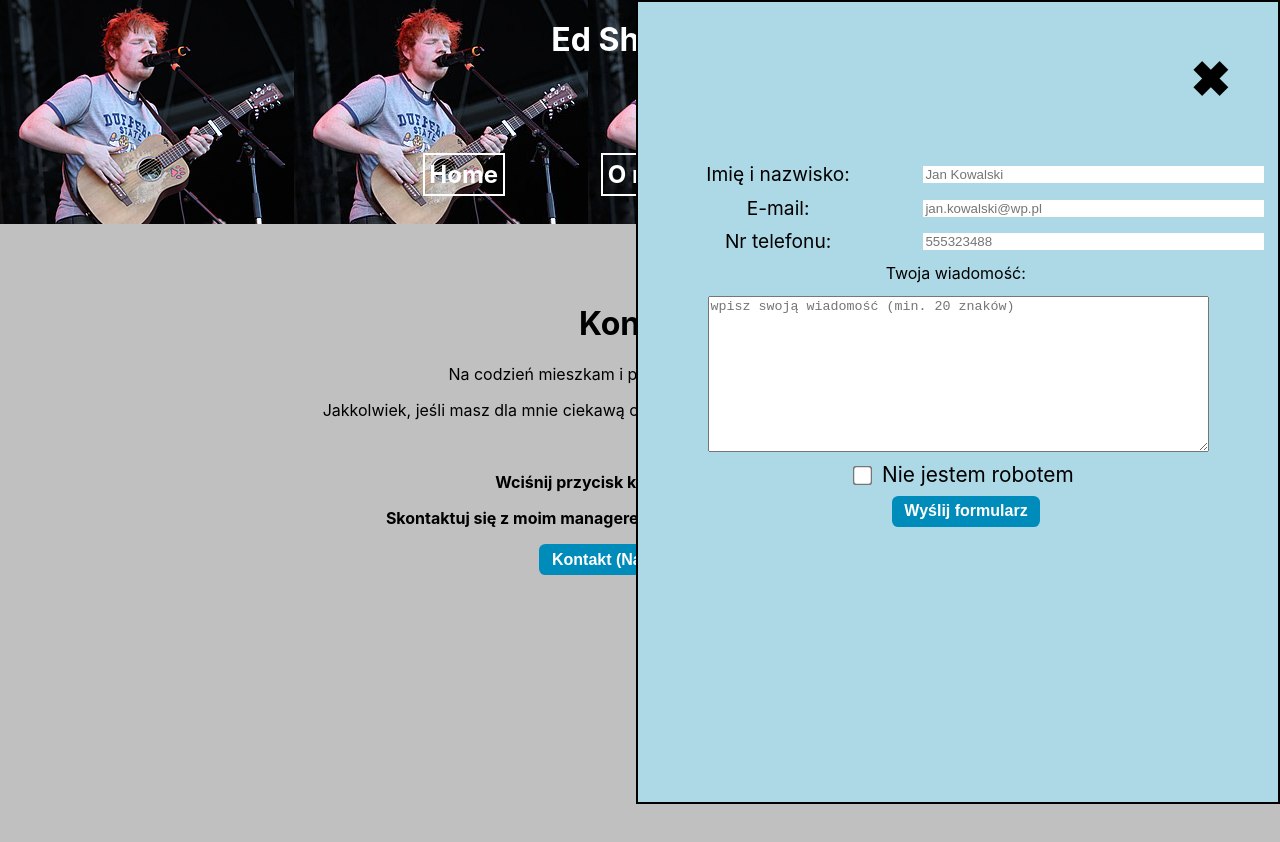
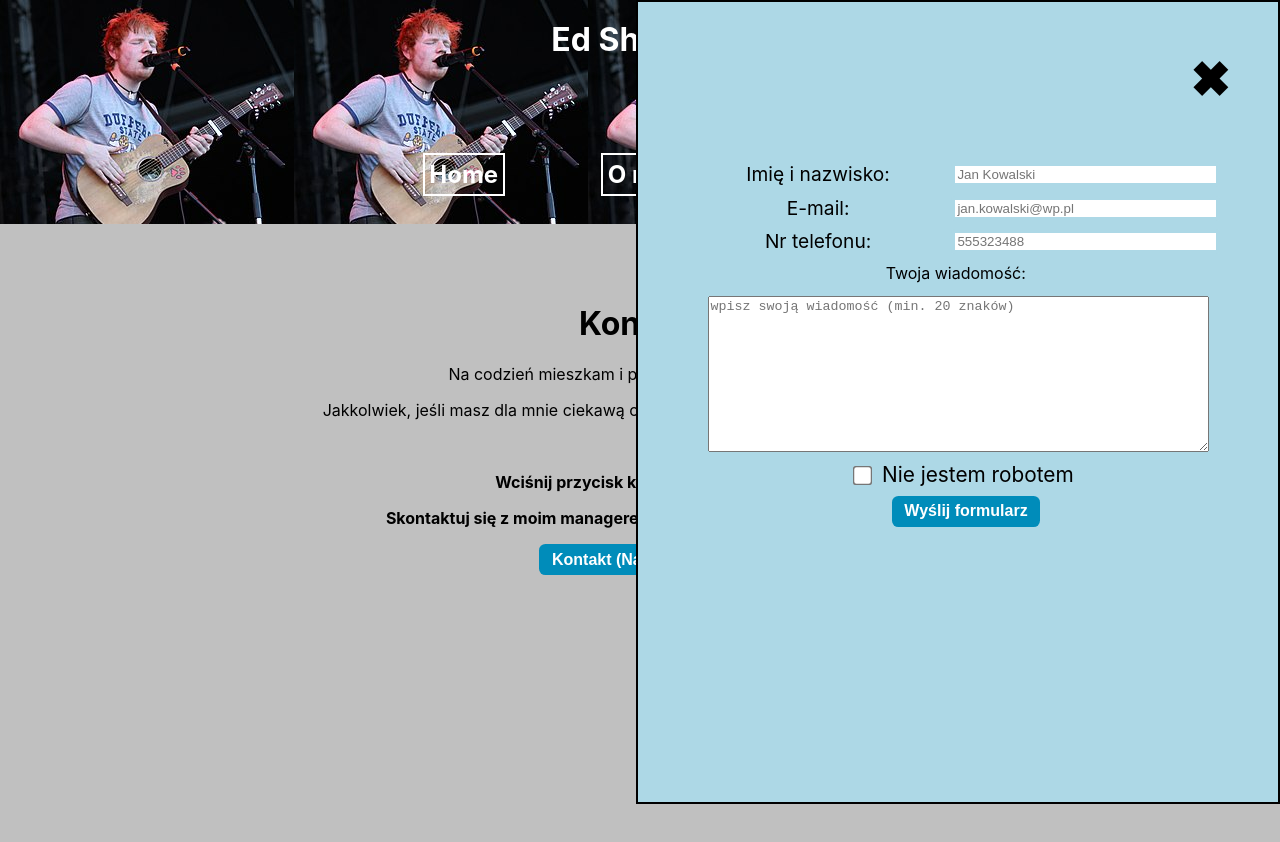
Before and after one commit to b-lukaszuk/neurosys_praktyki_summer_2022, a React (Create React App) app in the folder showcase-music-star/: page /contact in a window 1280 px wide. Both pictures are taken after a click on the button "Kontakt (Napisz do mnie)". Shown: the top 842 px of the page. After the commit the page ends 804 px from the top, so only its background shows below. Built offline with nearby package versions, Linux system fonts and the light colour scheme.

Commit message:
kosmetyka + dod. znik. okna formularza po wyslaniu

```diff
--- a/showcase-music-star/src/components/TextInput.css
+++ b/showcase-music-star/src/components/TextInput.css
@@ -1,6 +1,6 @@
 .textInput {
     font-size: 1.2em;
-    margin: 0.5em;
+    margin: 0.5em 3em 0.5em 3em;
 }
 
 .textInput label {
--- a/showcase-music-star/src/components/TextInput.jsx
+++ b/showcase-music-star/src/components/TextInput.jsx
@@ -21,8 +21,8 @@
                 pattern={patternIn}
                 placeholder={placeholderIn}
                 value={valueIn}
-                maxLength={40}
-                size={40}
+                maxLength={30}
+                size={30}
                 onChange={changeHandlerIn}
             />
         </div>
--- a/showcase-music-star/src/containers/ContactPage/ContactForm.css
+++ b/showcase-music-star/src/containers/ContactPage/ContactForm.css
@@ -8,6 +8,7 @@
     margin-left: auto;
     right: 0;
     top: 0;
+    bottom: 0;
     z-index: 3;
 }
 
--- a/showcase-music-star/src/containers/ContactPage/ContactForm.jsx
+++ b/showcase-music-star/src/containers/ContactPage/ContactForm.jsx
@@ -11,6 +11,7 @@
 const ContactForm = (props) => {
 
     // props
+    const actionOnSent = props.actionOnSent;
     const onClose = props.onClose;
     const isDisplayed = props.isDisplayed;
 
@@ -70,8 +71,9 @@
             window.alert("Niepoprawna odpowiedź na pytanie. Spróbuj ponownie");
             setQuestionId(getRandQuestionId());
         } else {
+            clearAllFields();
+            actionOnSent();
             window.alert("Formularz wysłany");
-            clearAllFields();
         }
     }
 
--- a/showcase-music-star/src/containers/ContactPage/ContactPage.css
+++ b/showcase-music-star/src/containers/ContactPage/ContactPage.css
@@ -1,4 +1,3 @@
 .ContactPage {
     display: block;
-    height: 100vh;
 }
--- a/showcase-music-star/src/containers/ContactPage/ContactPage.jsx
+++ b/showcase-music-star/src/containers/ContactPage/ContactPage.jsx
@@ -20,6 +20,7 @@
             <Button onClick={() => setDisplContactForm(true)}
                 displayedText={"Kontakt (Napisz do mnie)"} />
             <ContactForm isDisplayed={displContactForm}
+                actionOnSent={() => setDisplContactForm(false)}
                 onClose={() => setDisplContactForm(false)} />
         </div>
     );
```
